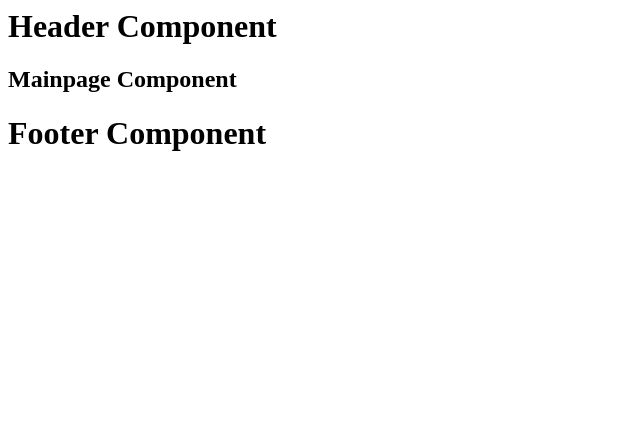
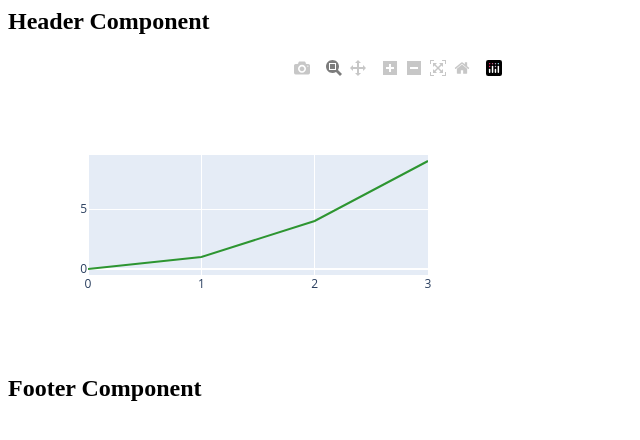
Before and after one commit to 19127592/covidgraph, a Django app: page / in a window 1280 px wide. Shown: the top 440 px of the page, without its empty margins (0-640 px from the left). Run offline with Django 4.2, Linux system fonts and the light colour scheme; some libraries are stand-ins or nearby versions.

Commit message:
test some graph on homepage

```diff
--- a/covidgraph/views.py
+++ b/covidgraph/views.py
@@ -1,10 +1,24 @@
+from turtle import width
 from urllib import request
 from django.shortcuts import render
 
-from collections import Counter
+import plotly.express as px
+import plotly.graph_objects as go
+from plotly.offline import plot
 
 def home(request):
-    return render(request,'mainpage/homepage/home.html')
+    x_data = [0,1,2,3]
+    y_data = [x**2 for x in x_data]
+    fig = go.Figure()
+    fig.add_trace(go.Scatter(x=x_data, y=y_data,
+                        mode='lines', name='test',
+                        opacity=0.8, marker_color='green'))
+
+    fig.update_layout(width=500,height=300)
+
+    plot_div = plot(fig, output_type='div', include_plotlyjs=False)
+
+    return render(request,'mainpage/homepage/home.html', context={'plot_div': plot_div})
 
 def about(request):
     return render(request,'mainpage/about/about.html')
--- a/templates/footer/footer.html
+++ b/templates/footer/footer.html
@@ -1,2 +1,2 @@
 {% load static %}
-<h1>Footer Component</h1>
+<h2>Footer Component</h2>
--- a/templates/header/header.html
+++ b/templates/header/header.html
@@ -1,2 +1,2 @@
 {% load static %}
-<h1>Header Component</h1>
+<h2>Header Component</h2>
--- a/templates/mainpage/homepage/home.html
+++ b/templates/mainpage/homepage/home.html
@@ -1,5 +1,18 @@
 {% include "header/header.html" %}
 
-<h2>Mainpage Component</h2>
+<!DOCTYPE HTML>
+<html>
+<head>
+  <meta charset="utf-8">
+  <meta name="viewport" content="width=device-width, initial-scale=1">
+  <title>test</title>
+  <script src="https://cdn.plot.ly/plotly-latest.min.js"></script>
+</head>
+<body>
+  {% autoescape off %}
+  {{ plot_div }}
+  {% endautoescape %}
+</body>
+</html>
 
 {% include "footer/footer.html" %}
```
